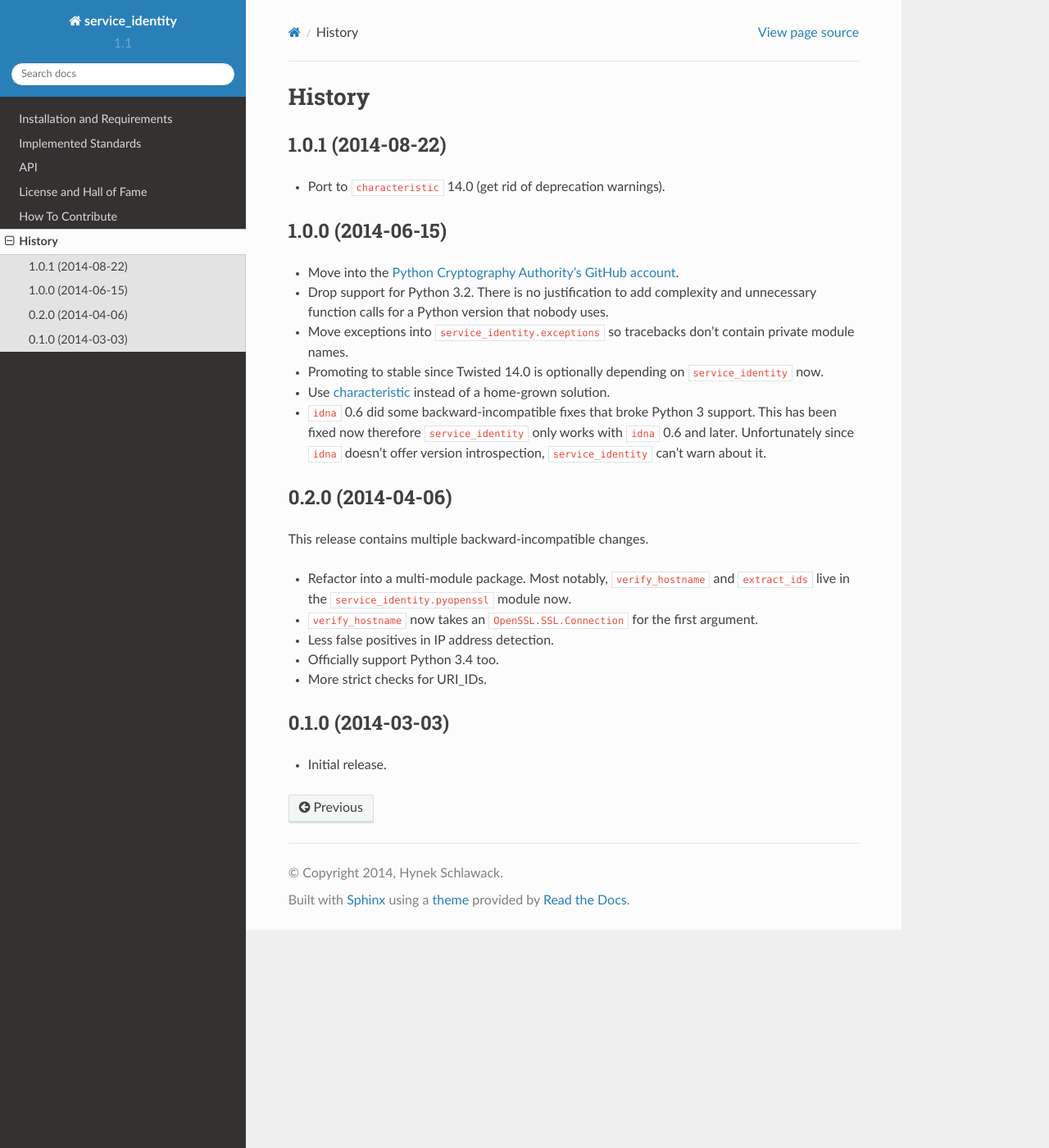
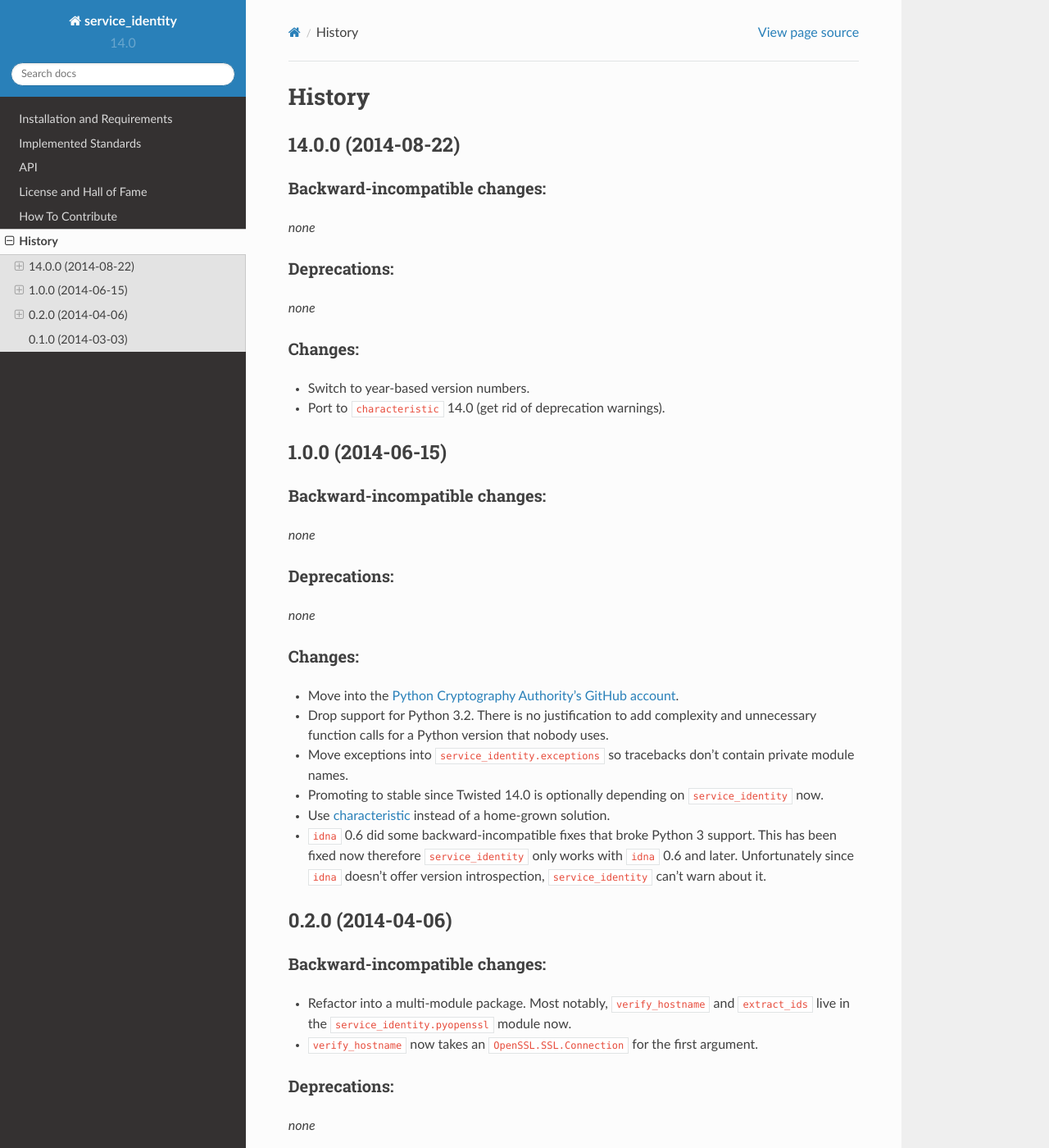
Before and after one commit to pyca/service-identity, a Sphinx documentation site: the page built from docs/changelog.rst, in a window 1280 px wide and 1400 px high. Shown: the whole window at 82% size. Built offline with Sphinx 7.4.7 and the Read the Docs theme 2.0.0, drawn with Linux system fonts in a browser that asks for light colours.

Commit message:
Move to year-based version numbers

```diff
--- a/CONTRIBUTING.rst
+++ b/CONTRIBUTING.rst
@@ -18,7 +18,6 @@ Here are a few hints and rules to get you started:
   If a feature is not tested or documented, it doesn’t exist.
 - Obey `PEP 8`_ and `PEP 257`_.
 - Write `good commit messages`_.
-- Ideally, squash_ your commits, i.e. make your pull requests just one commit.
 
 .. note::
    If you have something great but aren’t sure whether it adheres -- or even can adhere -- to the rules above: **please submit a pull request anyway**!
@@ -31,7 +30,6 @@ If you have any question or concerns, feel free to reach out to me.
 I can usually be found on the ``#cryptography-dev`` channel on freenode_.
 
 
-.. _squash: http://gitready.com/advanced/2009/02/10/squashing-commits-with-rebase.html
 .. _`PEP 8`: http://www.python.org/dev/peps/pep-0008/
 .. _`PEP 257`: http://www.python.org/dev/peps/pep-0257/
 .. _`good commit messages`: http://tbaggery.com/2008/04/19/a-note-about-git-commit-messages.html
--- a/docs/changelog.rst
+++ b/docs/changelog.rst
@@ -4,14 +4,45 @@ History
 =======
 
 
-1.0.1 (2014-08-22)
-------------------
+14.0.0 (2014-08-22)
+-------------------
 
+Backward-incompatible changes:
+^^^^^^^^^^^^^^^^^^^^^^^^^^^^^^
+
+*none*
+
+
+Deprecations:
+^^^^^^^^^^^^^
+
+*none*
+
+Changes:
+^^^^^^^^
+
+- Switch to year-based version numbers.
 - Port to ``characteristic`` 14.0 (get rid of deprecation warnings).
 
 
 1.0.0 (2014-06-15)
 ------------------
+
+
+Backward-incompatible changes:
+^^^^^^^^^^^^^^^^^^^^^^^^^^^^^^
+
+*none*
+
+
+Deprecations:
+^^^^^^^^^^^^^
+
+*none*
+
+
+Changes:
+^^^^^^^^
 
 - Move into the `Python Cryptography Authority’s GitHub account <https://github.com/pyca/>`_.
 - Drop support for Python 3.2.
@@ -27,11 +58,24 @@ History
 0.2.0 (2014-04-06)
 ------------------
 
-This release contains multiple backward-incompatible changes.
+
+Backward-incompatible changes:
+^^^^^^^^^^^^^^^^^^^^^^^^^^^^^^
 
 - Refactor into a multi-module package.
   Most notably, ``verify_hostname`` and ``extract_ids`` live in the ``service_identity.pyopenssl`` module now.
 - ``verify_hostname`` now takes an ``OpenSSL.SSL.Connection`` for the first argument.
+
+
+Deprecations:
+^^^^^^^^^^^^^
+
+*none*
+
+
+Changes:
+^^^^^^^^
+
 - Less false positives in IP address detection.
 - Officially support Python 3.4 too.
 - More strict checks for URI_IDs.
--- a/docs/conf.py
+++ b/docs/conf.py
@@ -302,6 +302,6 @@ texinfo_documents = [
 
 # Example configuration for intersphinx: refer to the Python standard library.
 intersphinx_mapping = {
-    'http://docs.python.org/': None,
+    'https://docs.python.org/2/': None,
     'http://pythonhosted.org/pyOpenSSL/': None,
 }
--- a/service_identity/__init__.py
+++ b/service_identity/__init__.py
@@ -4,9 +4,10 @@ Verify service identities.
 
 from __future__ import absolute_import, division, print_function
 
-__version__ = "1.1.0dev"
+__version__ = "14.0.0-dev"
 __author__ = "Hynek Schlawack"
 __license__ = "MIT"
+__copyright__ = "Copyright 2014 Hynek Schlawack"
 
 from . import pyopenssl
 from .exceptions import (
```
